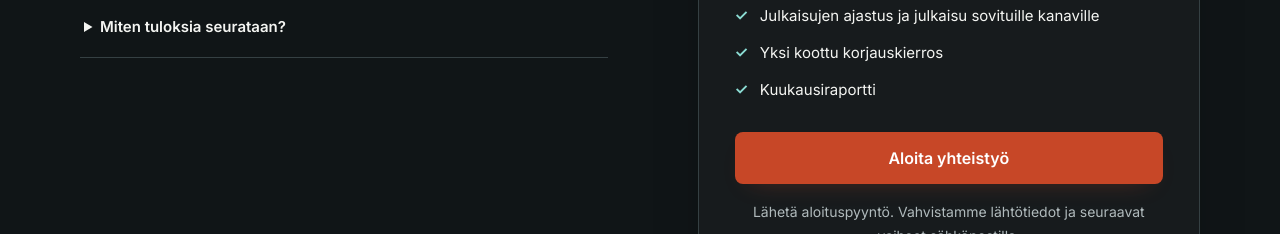
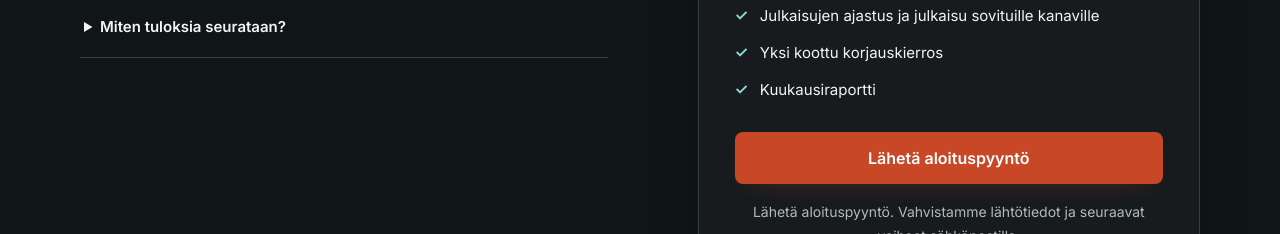
Before and after one commit to Jambovisuaalit/virella-helsinki-web, a Next.js app: page /sosiaalinen-media in a window 1280 px wide. Shown: the part 2140-2374 px from the top of the page. Built offline with nearby package versions, Linux system fonts and the light colour scheme.

Commit message:
refactor: align site navigation and SEO with Virella service positioning

```diff
--- a/components/marketing/social-pricing-card.tsx
+++ b/components/marketing/social-pricing-card.tsx
@@ -12,7 +12,7 @@ export function SocialPricingCard() {
   const product = products[channel];
   return (
     <div className="landing-price-card">
-      <form action="/aloita" method="get" onSubmit={() => trackAnalyticsEvent("purchase_click", { productId: product.id, source: "homepage_pricing" })}>
+      <form action="/aloita" method="get" onSubmit={() => trackAnalyticsEvent("purchase_click", { productId: product.id, source: "social_landing_pricing" })}>
         <fieldset className="landing-channel-choice"><legend>Valitse kanava</legend><div>{(["instagram", "linkedin"] as const).map((value) => <label key={value} className={channel === value ? "is-selected" : ""}><input type="radio" name="product" value={products[value].id} checked={channel === value} onChange={() => setChannel(value)} /><span>{value === "instagram" ? "Instagram + Facebook" : "LinkedIn"}</span></label>)}</div></fieldset>
         <div className="landing-price-content" aria-live="polite" aria-atomic="true">
           <h3>{channel === "instagram" ? "Instagram + Facebook -palvelu" : "LinkedIn-palvelu"}</h3>
@@ -20,7 +20,7 @@ export function SocialPricingCard() {
           <p className="landing-price-commitment">{product.commitmentMonths} kk minimi · yhteensä {euro.format(product.totalPrice)}</p>
           <ul>{product.features.map((feature) => <li key={feature}><span aria-hidden="true">✓</span>{feature}</li>)}</ul>
         </div>
-        <button className="landing-primary landing-price-button" type="submit">Aloita yhteistyö</button>
+        <button className="landing-primary landing-price-button" type="submit">Lähetä aloituspyyntö</button>
         <p className="landing-price-next">Lähetä aloituspyyntö. Vahvistamme lähtötiedot ja seuraavat vaiheet sähköpostilla.</p>
         <p className="landing-tax">{taxConfig.publicMessage}</p>
       </form>
```
